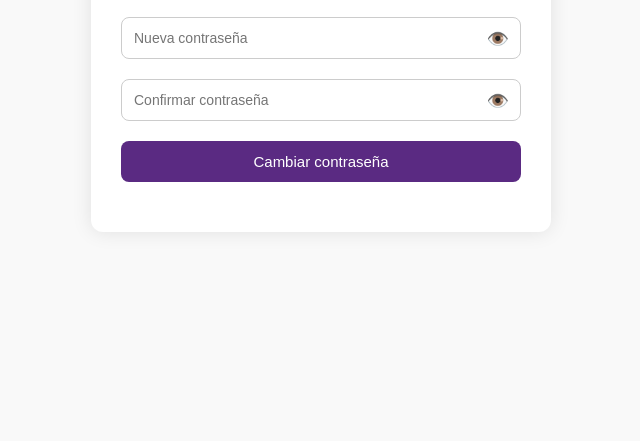
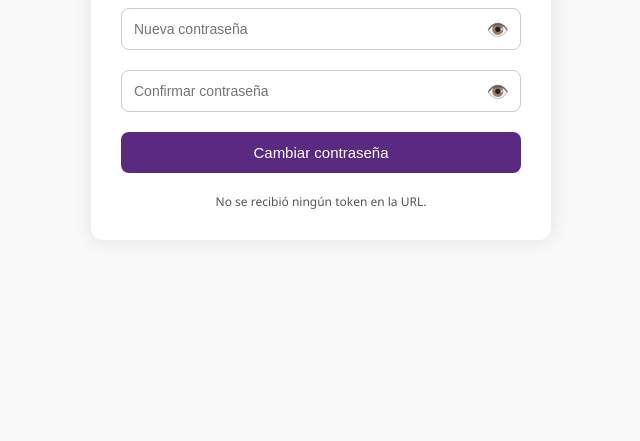
Before and after one commit to javiercoca2002-cell/Change-password, a plain HTML site: page index.html in a window 1280 px wide. Shown: the part 359-800 px from the top of the page, without its empty margins (319-959 px from the left). Drawn offline with Linux system fonts and the light colour scheme.

Commit message:
Actualizar index.html

```diff
--- a/index.html
+++ b/index.html
@@ -72,6 +72,12 @@
       font-size: 14px;
       color: #333;
     }
+    .token {
+      margin-top: 10px;
+      font-size: 12px;
+      color: #555;
+      word-break: break-all;
+    }
   </style>
 </head>
 <body>
@@ -91,6 +97,7 @@
 
     <button onclick="changePassword()">Cambiar contraseña</button>
     <div id="message" class="msg"></div>
+    <div id="tokenDisplay" class="token"></div>
   </div>
 
   <script>
@@ -154,7 +161,7 @@
               errorMsg = error.msg || errorMsg;
             }
           } catch (e) {
-            // No hacer nada, mantener mensaje por defecto
+            // mantener mensaje por defecto
           }
           msg.textContent = "Error al actualizar: " + errorMsg;
         }
@@ -162,6 +169,15 @@
         msg.textContent = "Error de conexión: " + err;
       }
     }
+
+    // Mostrar token en pantalla para depuración
+    const token = getToken();
+    const tokenDiv = document.getElementById("tokenDisplay");
+    if (token) {
+      tokenDiv.textContent = "Token recibido: " + token;
+    } else {
+      tokenDiv.textContent = "No se recibió ningún token en la URL.";
+    }
   </script>
 </body>
 </html>
```
